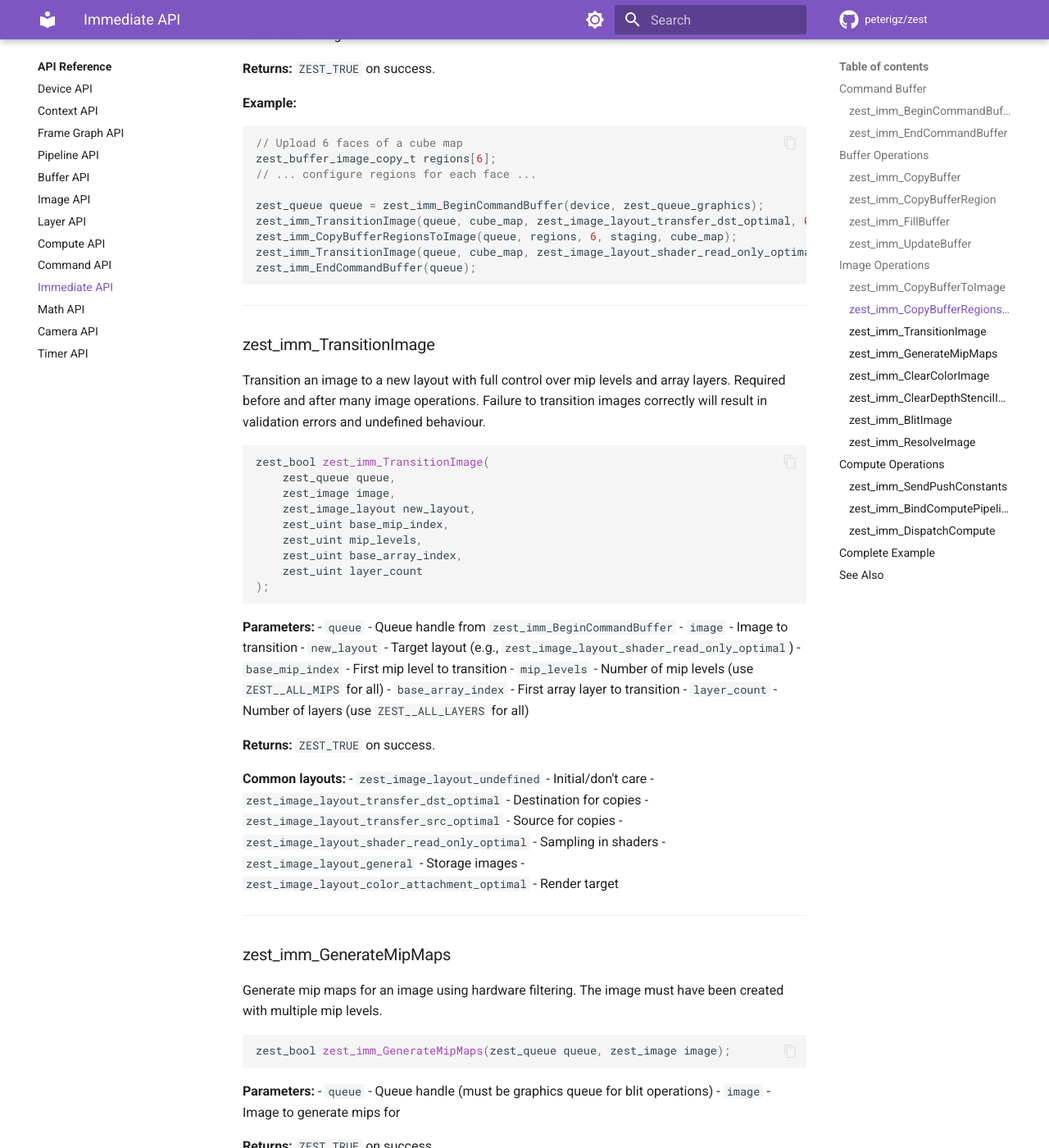
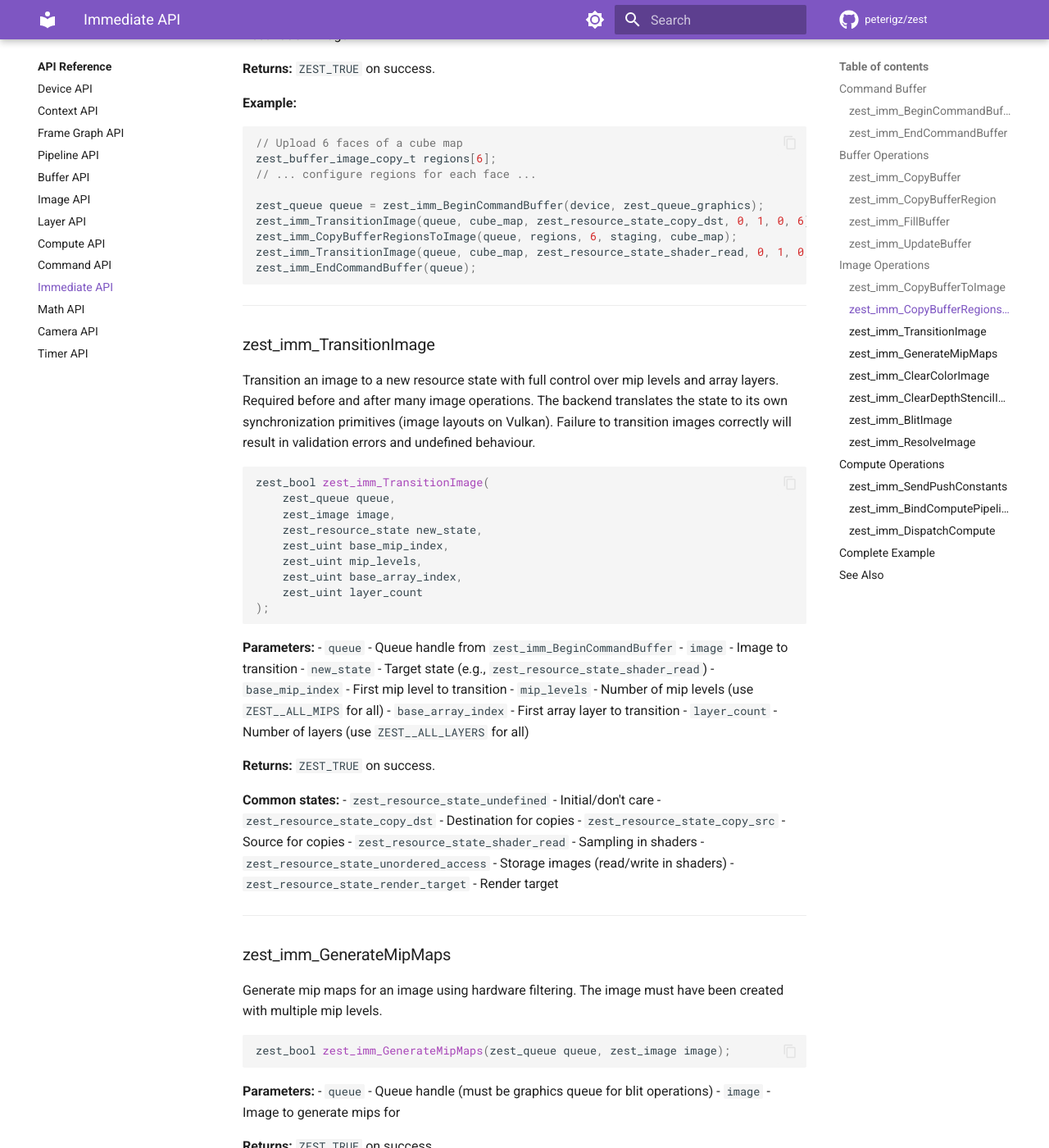
Before and after one commit to peterigz/zest, an MkDocs documentation site: the page built from docs/api-reference/immediate.md, in a window 1280 px wide and 1400 px high, scrolled down 4613 px. Shown: the whole window at 82% size. Built offline with MkDocs 1.6.1 and Material for MkDocs 9.7.7, drawn with Linux system fonts in a browser that asks for light colours; comment, search, counter and statistics services are not loaded; some of the changed text lies outside the part shown.

Commit message:
Replace Vulkan barrier vocabulary in public entry points

````diff
--- a/docs/api-reference/immediate.md
+++ b/docs/api-reference/immediate.md
@@ -197,9 +197,9 @@ zest_bool zest_imm_CopyBufferToImage(
 zest_buffer staging = zest_CreateStagingBuffer(device, pixel_size, pixels);
 
 zest_queue queue = zest_imm_BeginCommandBuffer(device, zest_queue_transfer);
-zest_imm_TransitionImage(queue, texture, zest_image_layout_transfer_dst_optimal, 0, 1, 0, 1);
+zest_imm_TransitionImage(queue, texture, zest_resource_state_copy_dst, 0, 1, 0, 1);
 zest_imm_CopyBufferToImage(queue, staging, texture, pixel_size);
-zest_imm_TransitionImage(queue, texture, zest_image_layout_shader_read_only_optimal, 0, 1, 0, 1);
+zest_imm_TransitionImage(queue, texture, zest_resource_state_shader_read, 0, 1, 0, 1);
 zest_imm_EndCommandBuffer(queue);
 
 zest_FreeBuffer(staging);
@@ -237,9 +237,9 @@ zest_buffer_image_copy_t regions[6];
 // ... configure regions for each face ...
 
 zest_queue queue = zest_imm_BeginCommandBuffer(device, zest_queue_graphics);
-zest_imm_TransitionImage(queue, cube_map, zest_image_layout_transfer_dst_optimal, 0, 1, 0, 6);
+zest_imm_TransitionImage(queue, cube_map, zest_resource_state_copy_dst, 0, 1, 0, 6);
 zest_imm_CopyBufferRegionsToImage(queue, regions, 6, staging, cube_map);
-zest_imm_TransitionImage(queue, cube_map, zest_image_layout_shader_read_only_optimal, 0, 1, 0, 6);
+zest_imm_TransitionImage(queue, cube_map, zest_resource_state_shader_read, 0, 1, 0, 6);
 zest_imm_EndCommandBuffer(queue);
 ```
 
@@ -247,13 +247,13 @@ zest_imm_EndCommandBuffer(queue);
 
 ### zest_imm_TransitionImage
 
-Transition an image to a new layout with full control over mip levels and array layers. Required before and after many image operations. Failure to transition images correctly will result in validation errors and undefined behaviour.
+Transition an image to a new resource state with full control over mip levels and array layers. Required before and after many image operations. The backend translates the state to its own synchronization primitives (image layouts on Vulkan). Failure to transition images correctly will result in validation errors and undefined behaviour.
 
 ```cpp
 zest_bool zest_imm_TransitionImage(
     zest_queue queue,
     zest_image image,
-    zest_image_layout new_layout,
+    zest_resource_state new_state,
     zest_uint base_mip_index,
     zest_uint mip_levels,
     zest_uint base_array_index,
@@ -264,7 +264,7 @@ zest_bool zest_imm_TransitionImage(
 **Parameters:**
 - `queue` - Queue handle from `zest_imm_BeginCommandBuffer`
 - `image` - Image to transition
-- `new_layout` - Target layout (e.g., `zest_image_layout_shader_read_only_optimal`)
+- `new_state` - Target state (e.g., `zest_resource_state_shader_read`)
 - `base_mip_index` - First mip level to transition
 - `mip_levels` - Number of mip levels (use `ZEST__ALL_MIPS` for all)
 - `base_array_index` - First array layer to transition
@@ -272,13 +272,13 @@ zest_bool zest_imm_TransitionImage(
 
 **Returns:** `ZEST_TRUE` on success.
 
-**Common layouts:**
-- `zest_image_layout_undefined` - Initial/don't care
-- `zest_image_layout_transfer_dst_optimal` - Destination for copies
-- `zest_image_layout_transfer_src_optimal` - Source for copies
-- `zest_image_layout_shader_read_only_optimal` - Sampling in shaders
-- `zest_image_layout_general` - Storage images
-- `zest_image_layout_color_attachment_optimal` - Render target
+**Common states:**
+- `zest_resource_state_undefined` - Initial/don't care
+- `zest_resource_state_copy_dst` - Destination for copies
+- `zest_resource_state_copy_src` - Source for copies
+- `zest_resource_state_shader_read` - Sampling in shaders
+- `zest_resource_state_unordered_access` - Storage images (read/write in shaders)
+- `zest_resource_state_render_target` - Render target
 
 ---
 
@@ -330,9 +330,9 @@ zest_bool zest_imm_ClearColorImage(
 zest_clear_value_t clear = { .color = { 0.0f, 0.0f, 0.0f, 1.0f } };
 
 zest_queue queue = zest_imm_BeginCommandBuffer(device, zest_queue_graphics);
-zest_imm_TransitionImage(queue, image, zest_image_layout_transfer_dst_optimal, 0, 1, 0, 1);
+zest_imm_TransitionImage(queue, image, zest_resource_state_copy_dst, 0, 1, 0, 1);
 zest_imm_ClearColorImage(queue, image, clear);
-zest_imm_TransitionImage(queue, image, zest_image_layout_shader_read_only_optimal, 0, 1, 0, 1);
+zest_imm_TransitionImage(queue, image, zest_resource_state_shader_read, 0, 1, 0, 1);
 zest_imm_EndCommandBuffer(queue);
 ```
 
@@ -507,9 +507,9 @@ void upload_texture(zest_device device, zest_image texture, void *pixels, zest_s
 
     // Upload to GPU
     zest_queue queue = zest_imm_BeginCommandBuffer(device, zest_queue_transfer);
-    zest_imm_TransitionImage(queue, texture, zest_image_layout_transfer_dst_optimal, 0, 1, 0, 1);
+    zest_imm_TransitionImage(queue, texture, zest_resource_state_copy_dst, 0, 1, 0, 1);
     zest_imm_CopyBufferToImage(queue, staging, texture, size);
-    zest_imm_TransitionImage(queue, texture, zest_image_layout_transfer_src_optimal, 0, 1, 0, 1);
+    zest_imm_TransitionImage(queue, texture, zest_resource_state_copy_src, 0, 1, 0, 1);
     zest_imm_EndCommandBuffer(queue);
 
     // Generate mipmaps (requires graphics queue for blit)
````
Also changed, not shown: docs/api-reference/commands.md (+4 -4 lines), docs/concepts/images.md (+1 -1 lines), 6 other files.
